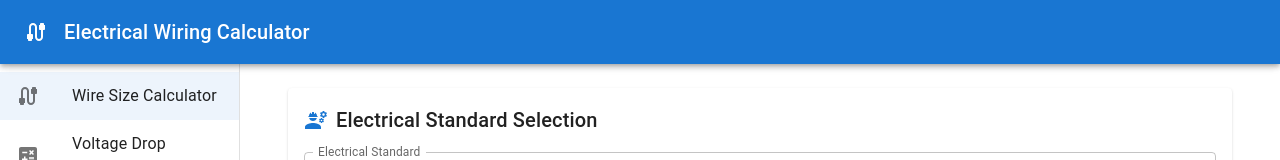
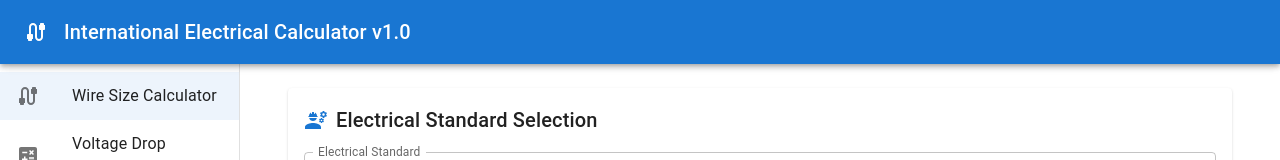
Before and after one commit to tomoflahti/electrical-calculator-app, a React (Vite) app: page / in a window 1280 px wide. Shown: the top 160 px of the page. Built offline with nearby package versions, Linux system fonts and the light colour scheme.

Commit message:
feat: update application title to v1.0 and fix netlify ignore

```diff
--- a/index.html
+++ b/index.html
@@ -7,7 +7,7 @@
     <meta name="description" content="International Electrical Wiring Calculator supporting NEC, IEC 60364, and BS7671 standards for wire sizing, voltage drop, and conduit fill calculations." />
     <meta name="keywords" content="electrical calculator, wire sizing, voltage drop, NEC, IEC, BS7671, conduit fill, electrical engineering" />
     <meta name="author" content="International Electrical Calculator" />
-    <title>International Electrical Calculator - Wire Sizing & Voltage Drop</title>
+    <title>International Electrical Calculator v1.0 - Wire Sizing & Voltage Drop</title>
   </head>
   <body>
     <div id="root"></div>
--- a/src/components/Layout.tsx
+++ b/src/components/Layout.tsx
@@ -56,7 +56,7 @@ export default function Layout({ children, activeTab, onTabChange }: LayoutProps
         <Toolbar>
           <Cable sx={{ mr: 2 }} />
           <Typography variant="h6" noWrap component="div">
-            Electrical Wiring Calculator
+            International Electrical Calculator v1.0
           </Typography>
         </Toolbar>
       </AppBar>
```
Also changed, not shown: 1 other file (tests, documents, lock files or other folders).
